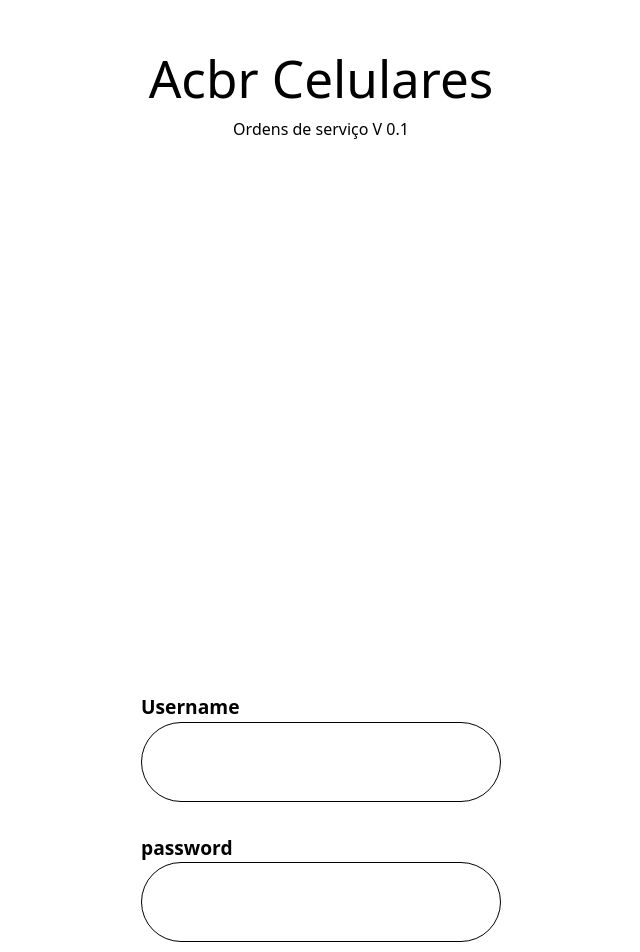
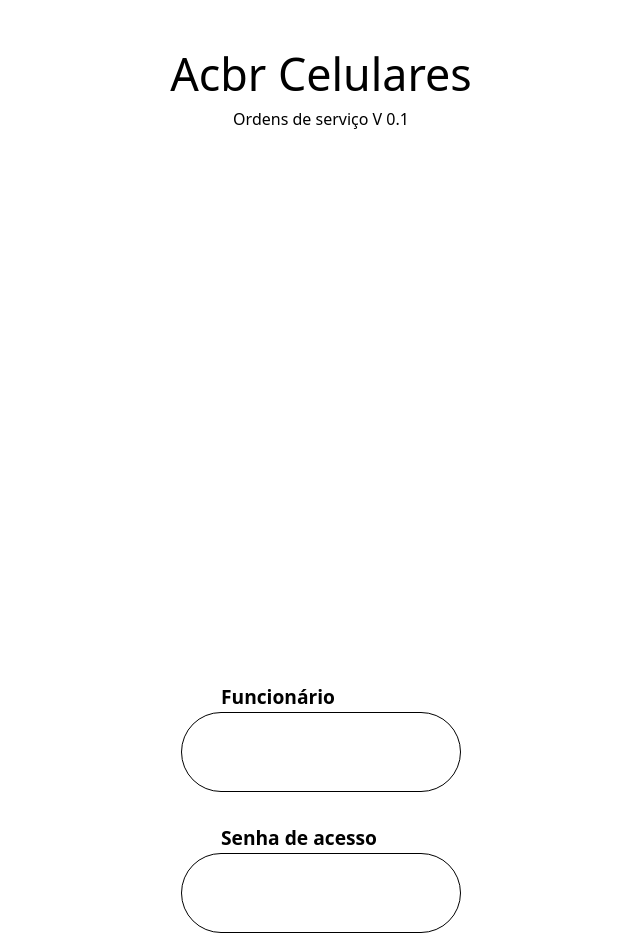
Before and after one commit to Didigos/ordem-de-servico, a React app in the folder frontend/: page / in a window 1280 px wide. Shown: the top 952 px of the page, without its empty margins (319-959 px from the left). Built offline with nearby package versions, Linux system fonts and the light colour scheme; the HTML template or start-up script is replaced by a standard one.

Commit message:
ajuste no layout do formulário de login e correção de rótulos

```diff
--- a/frontend/src/pages/Login/Login.tsx
+++ b/frontend/src/pages/Login/Login.tsx
@@ -13,25 +13,25 @@ const Login = () => {
         <main className=" w-screen h-screen flex items-center justify-center">
             <section className="sm:w-[85%] sm:h-[90%]">
                 <div className="text-center">
-                    <h2 className="text-[3.2rem]">Acbr Celulares</h2>
+                    <h2 className="text-[2.8rem]">Acbr Celulares</h2>
                     <span>Ordens de serviço V 0.1</span>
                 </div>
 
                 <form className="flex flex-col mt-[50%] items-center gap-4">
                     <div className="flex flex-col p-2">
                         <label
-                            className="text-[1.2rem] font-bold"
-                            htmlFor="username">Username</label>
+                            className="text-[1.2rem] font-bold ml-10"
+                            htmlFor="username">Funcionário</label>
                         <input
-                            className="border border-black w-90 h-20 rounded-full text-[2.2rem] p-2 text-center outline-none"
+                            className="border border-black w-70 h-20 rounded-full text-[2.2rem] p-2 text-center outline-none"
                             type="text" />
                     </div>
                     <div className="flex flex-col p-2">
                         <label
-                            className="text-[1.2rem] font-bold"
-                            htmlFor="username">password</label>
+                            className="text-[1.2rem] font-bold ml-10"
+                            htmlFor="password">Senha de acesso</label>
                         <input
-                            className="border border-black w-90 h-20 rounded-full text-[2.2rem]  p-2 text-center outline-none"
+                            className="border border-black w-70 h-20 rounded-full text-[2.2rem] p-2 text-center outline-none"
                             type="password" />
                     </div>
                     <button
```
